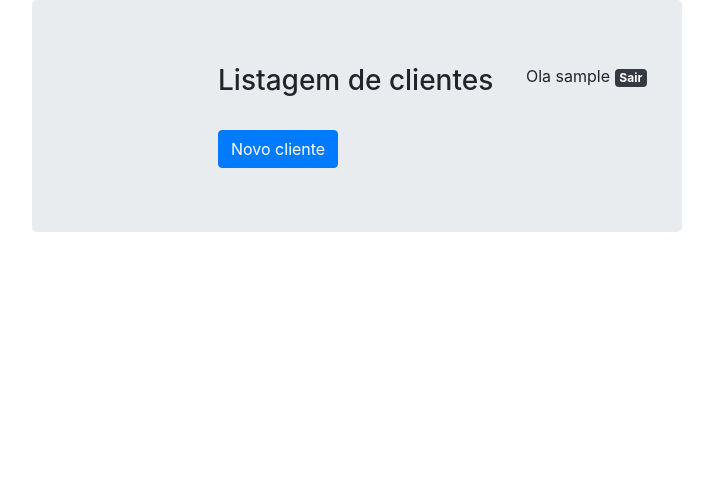
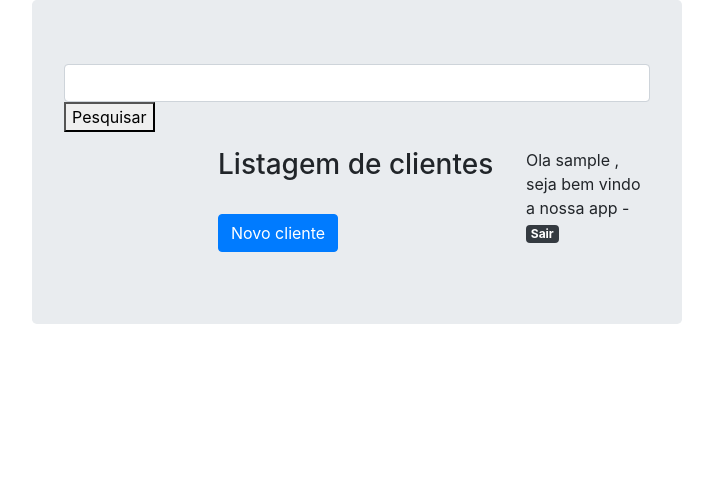
Before and after one commit to DbaElvis/gestao_clientes, a Django app: page /clientes/list/ in a window 1280 px wide. Shown: the top 500 px of the page, without its empty margins (283-996 px from the left). Run offline with Django 3.2, Linux system fonts and the light colour scheme; the visitor is signed in with stand-in values (Sample User, id 1); data that the repository does not hold is empty; some libraries are stand-ins or nearby versions.

Commit message:
antes da pesquisa

```diff
--- a/clientes/templates/person.html
+++ b/clientes/templates/person.html
@@ -5,7 +5,19 @@
 
 {% block main %}
 
-    <div class="row">
+
+     <div class="row">
+        <div class="col-12">
+            <form action="" class="form-group">
+                <input type="text" name="pesquisa" class="form-control">
+                <button>Pesquisar</button>
+            </form>
+        </div>
+     </div>
+
+
+
+         <div class="row">
         <div class="col">
 
         </div>
@@ -32,7 +44,7 @@
 
         <div class="col">
             {% if user.is_authenticated %}
-                <p>Ola {{user.username }}
+                <p>Ola {{user.username }} , seja bem vindo a nossa app -
                     <a href="{% url 'logout' %}">
                         <span class="badge badge-dark">Sair</span>
                     </a>
--- a/gestao_clientes/urls.py
+++ b/gestao_clientes/urls.py
@@ -10,9 +10,7 @@ from django.contrib.auth.views import LoginView, LogoutView
 urlpatterns = [
     path('', include(home_urls)),
     path('clientes/', include(clientes_urls)),
-    #path('login/', auth_views.login, name='login'),
     path('login/', LoginView.as_view(), name="login"),
-    #path('logout/', auth_views.logout, name='logout'),
     path('logout/', LogoutView.as_view(), name="logout"),
     path('admin/', admin.site.urls),
 ] + static(settings.MEDIA_URL, document_root=settings.MEDIA_ROOT)
```
Also changed, not shown: clientes/templates/pessoa.html (deleted, +0 -13 lines), home/templates/home.html (+3 -6 lines).
